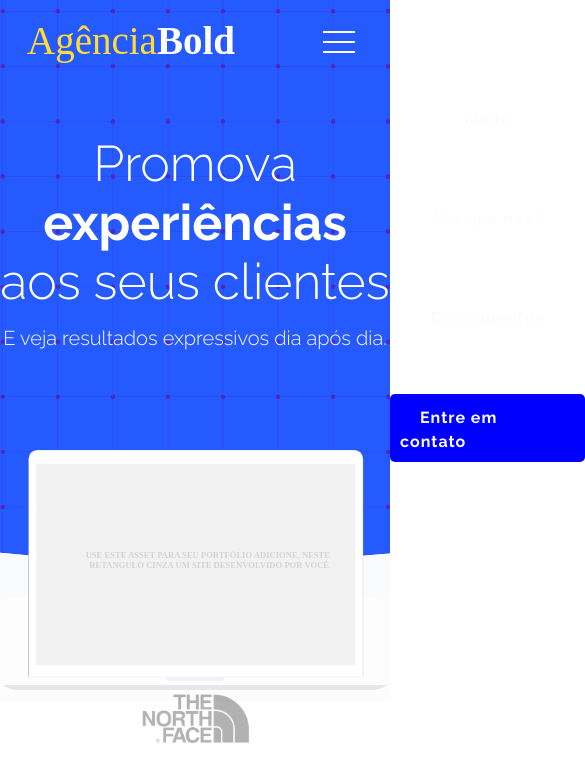
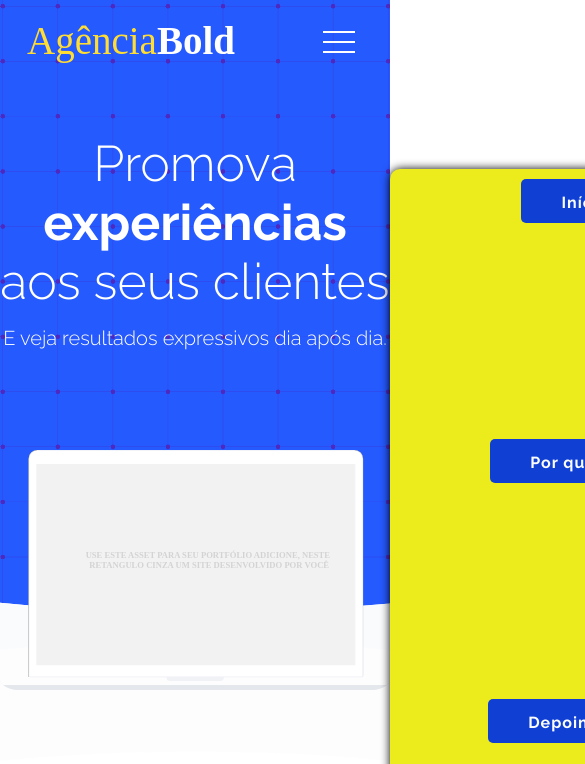
Before and after one commit to DevNylo/Agencia-Bold, a plain HTML site: page index.html in a window 390 px wide. Shown: the top 764 px of the page, 585 px wide, since content can reach past the window. Drawn offline with Linux system fonts and the light colour scheme.

Commit message:
Finalizado

```diff
--- a/Device Menu/style.css
+++ /dev/null
@@ -1,114 +0,0 @@
-*{
-    padding: 0;
-    margin: 0;
-    box-sizing: 0;
-    outline: 0;
-
-}
-
-body{
-    width: 100%;
-    height: 100%;
-    background: tomato;
-}
-
-.logo{
-    font-size: 24px;
-    text-transform: uppercase;
-    letter-spacing: 4px;
-}
-
-.nav-list{
-    list-style: none;
-    display: flex;
-}
-
-.nav-list li{
-    letter-spacing: 3px;
-    margin-left: 32px;
-}
-
-.mobile-menu{
-    display: none;
-    cursor: pointer;
-}
-
-.mobile-menu div{
-    width: 32px;
-    height: 2px;
-    background: #fff;
-    margin: 8px;
-    transition: 0.3s;
-}
-
-
-nav{
-    display: flex;
-    justify-content: space-around;
-    align-items: center;
-    font-family: system-ui, -apple-system, BlinkMacSystemFont, 'Segoe UI', Roboto, Oxygen, Ubuntu, Cantarell, 'Open Sans', 'Helvetica Neue', sans-serif;
-    background-color: black;
-    height: 10vh;
-}
-
-
-
-@media (max-width: 999px){
-    body{
-        overflow-x: hidden;
-    }
-
-    .nav-list{
-        position: absolute;
-        top: 8vh;
-        right: 0;
-        width: 50vw;
-        height: 50vh;
-        background: black;
-        flex-direction: column;
-        align-items: center;
-        justify-content: space-around;
-        transform: translateX(100%);
-        transition: transform 0.3s ease-in;
-
-    }
-
-    .nav-list li{
-        margin-left: 0;
-    }
-
-    .mobile-menu {
-        display: block;
-    }
-}
-
-.nav-list.active{
-    transform: translateX(0);
-
-}
-
-@keyframes navLinkFade{
-    from {
-        opacity: 0;
-        transform: translateX(50px);
-    }
-    to{
-        opacity: 1;
-        transform: translateX(0);
-    }
-}
-
-.mobile-menu.active .line1{
-    transform: rotate(-45deg) translate(-8px, 8px);
-
-}
-
-.mobile-menu.active .line2{
-    opacity: 0;
-
-}
-
-.mobile-menu.active .line3{
-    transform: rotate(45deg) translate(-5px, -7px);
-
-}
--- a/device-resp.css
+++ b/device-resp.css
@@ -5,20 +5,26 @@
 
     .nav-list{
         position: absolute;
-        top: 8vh;
+        top: 20vh;
         right: 0;
-        width: 50vw;
-        height: 50vh;
+        width: 100vw;
+        height: 100vh;
         flex-direction: column;
         align-items: center;
-        justify-content: space-around;
+        justify-content: space-between;
         transform: translateX(100%);
         transition: transform 0.3s ease-in;
+        background-color: rgb(236, 236, 28);
+        border-radius: 10px;
+        box-shadow: 1px 1px 10px 1px;
+        padding: 10px;
 
     }
 
     .nav-list li{
         margin-left: 0;
+        background-color: #0F3FD3;
+        border-radius: 5px;
     }
 
     .mobile-menu {
--- a/index.html
+++ b/index.html
@@ -25,10 +25,10 @@
                         <div class="line1"></div>
                     </div>
                     <ul class="nav-list">
-                        <li><a href="">Início</a></li>
-                        <li><a href="">Por que nós?</a></li>
-                        <li><a href="">Depoimentos</a></li>
-                        <li><a href="">Entre em contato</a></li>
+                        <li><a href="index.html">Início</a></li>
+                        <li><a href="#PQN">Por que nós?</a></li>
+                        <li><a href="#Depoimentos">Depoimentos</a></li>
+                        <li><a href="#Contato">Entre em contato</a></li>
                     </ul>
                 </nav>
             </header>
@@ -54,7 +54,7 @@
         </picture>
 
         <section class="pq-nos">
-            <h1><a name="pqn">Por que nós?</a></h1>
+            <h1><a name="PQN">Por que nós?</a></h1>
             <p>Uma experiência incrivel para seus clientes, resultados espetaculares para sua empresa.</p>
             <div class="cards">
                 <div class="cards-item">
--- a/style.css
+++ b/style.css
@@ -134,6 +134,7 @@ section.slogan{
 }
 
 .slogan img{
+    margin-bottom: 100px;
     max-width: 100%;
 }
 
```
Also changed, not shown: Device Menu/menu-res.html (deleted, +0 -25 lines), Device Menu/mobile.navbar.js (deleted, +0 -47 lines).
